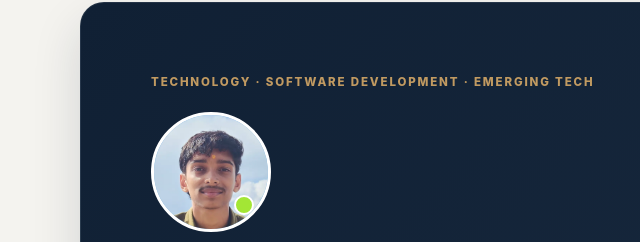
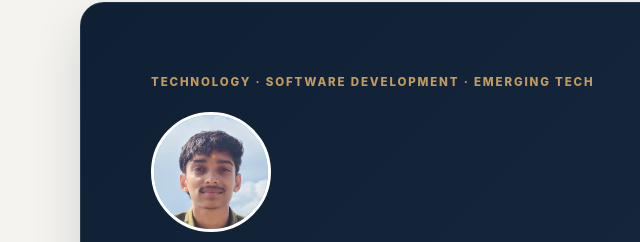
Before and after one commit to hetspatel2010/hetspatel2010.github.io, a plain HTML site: page index.html in a window 1280 px wide. Shown: the part 87-329 px from the top of the page, 0-640 px from the left. Drawn offline with Linux system fonts and the light colour scheme.

Commit message:
Remove green portrait dot
Removed the decorative element from the profile portrait.

```diff
--- a/index.html
+++ b/index.html
@@ -70,7 +70,6 @@
     .eyebrow, .section-label { margin: 0; color: var(--gold); font-size: .72rem; font-weight: 800; letter-spacing: .16em; text-transform: uppercase; }
     .profile-portrait { position: relative; width: 120px; height: 120px; margin-top: 20px; overflow: hidden; border: 3px solid #fff; border-radius: 50%; background: #8bbde4; }
     .profile-portrait img { position: absolute; width: 225%; max-width: none; height: auto; left: -19%; top: -69%; }
-    .profile-portrait::after { content: ""; position: absolute; right: 14px; bottom: 14px; width: 16px; height: 16px; border: 2px solid #fff; border-radius: 50%; background: #a3e635; }
     h1 { margin: 13px 0 10px; font-size: clamp(2.8rem, 7vw, 5.25rem); line-height: 1.02; font-weight: 760; letter-spacing: -.065em; }
     .hero-title { max-width: 720px; margin: 0; color: #e8dfd1; font-size: clamp(1rem, 2vw, 1.23rem); font-weight: 570; line-height: 1.62; }
     .hero-subline { max-width: 700px; margin: 16px 0 0; color: #c5cfda; font-size: .91rem; }
```
